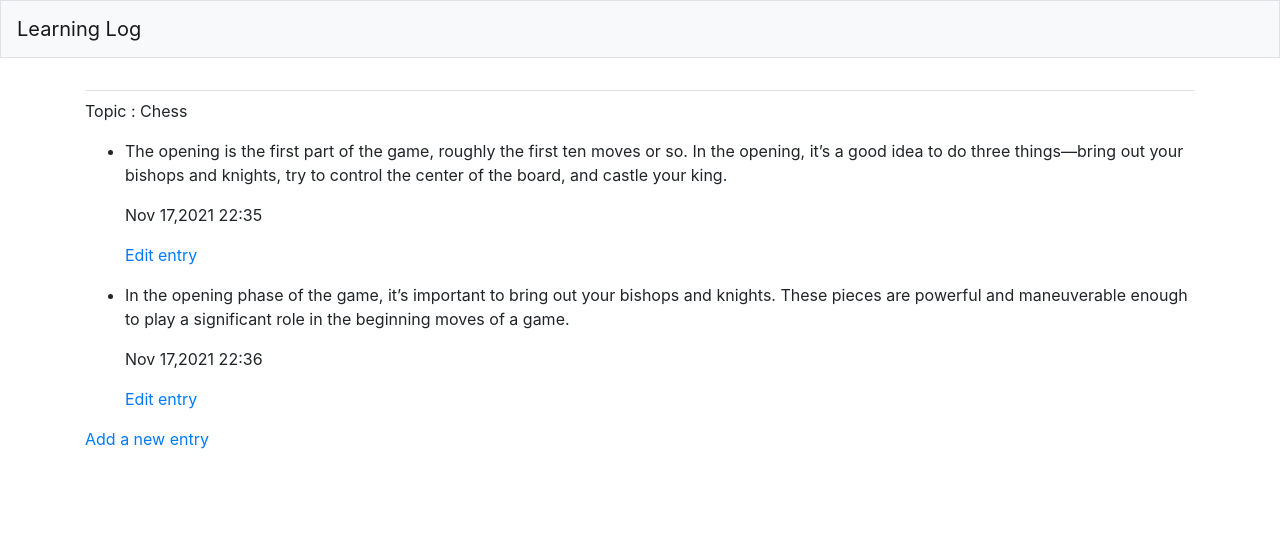
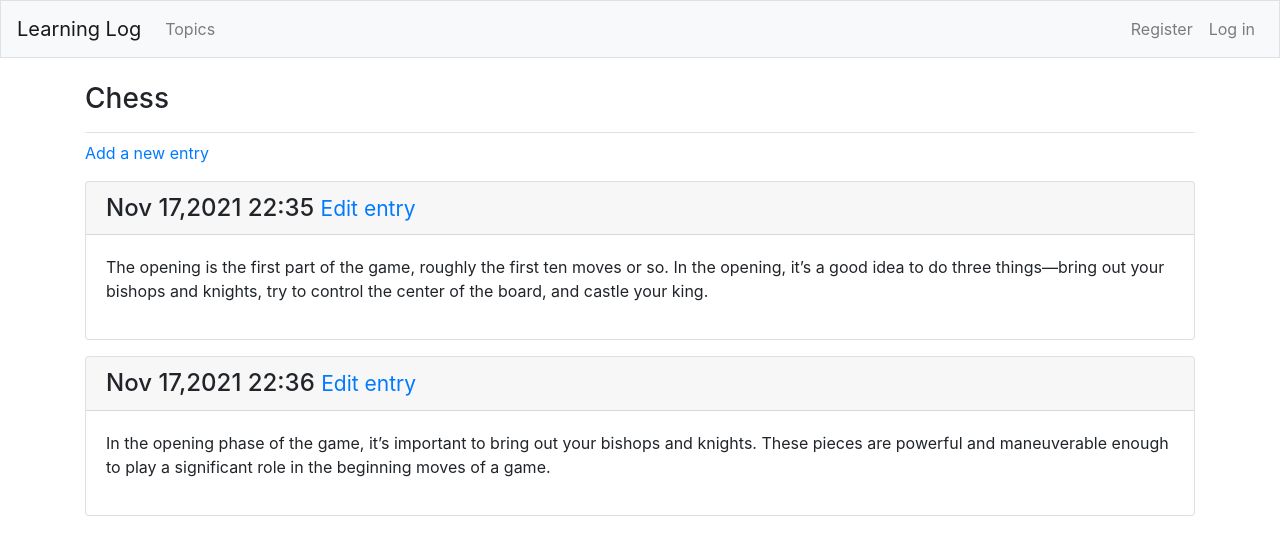
Before and after one commit to FrankXuxe/Django, a Django app: page /topics/1/ in a window 1280 px wide. Shown: the top 555 px of the page. Run offline with Django 3.2, Linux system fonts and the light colour scheme; a user stored in the database is signed in; data comes from the database, SQL or seed files in the repository; parts of the project's set-up code (start-up, migrations or seed data) failed here and were passed over; some libraries are stand-ins or nearby versions.

Commit message:
Final_Changes

```diff
--- a/MainApp/templates/mainapp/base.html
+++ b/MainApp/templates/mainapp/base.html
@@ -14,16 +14,16 @@
     <body>
 
         <nav class="navbar navbar-expand-md navbar-light bg-light mb-4 border">
-            <a class="navbar-brand" href="{% url 'learning_logs:index' %}">
+            <a class="navbar-brand" href="{% url 'MainApp:index' %}">
                         Learning Log</a>
             <button class="navbar-toggler" type="button" data-toggle="collapse"
                 data-target="#navbarCollapse" aria-controls="navbarcollapse"
                 aria-expanded="false" aria-label="Toggle navigation">
                 <span class="navbar-toggler-icon"></span></button>
-        <div class="collapse nav mr-auto">
+        <div class="collapse navbar-collapse" id="navbarCollapse">
             <ul class="navbar-nav mr-auto">
                 <li class="nav-item">
-                    <a class="nav-link" href="{% url 'learning_logs:topics' %}"></a></li>
+                    <a class="nav-link" href="{% url 'MainApp:topics' %}">Topics</a></li>
             </ul>
             <ul class="navbar-nav ml-auto">
                 {% if user.isauthenticated %}
@@ -35,7 +35,7 @@
                 </li>
                 {% else %}
                 <li class="nav-item">
-                    <a class=:"nav-link" href="{% url 'users:register' %}">register</a>
+                    <a class="nav-link" href="{% url 'users:register' %}">Register</a>
                 </li>
                 <li class="nav-item">
                     <a class="nav-link" href="{% url 'users:login' %}">Log in</a></li>
--- a/MainApp/templates/mainapp/index.html
+++ b/MainApp/templates/mainapp/index.html
@@ -1,4 +1,4 @@
-{% extends "learning_logs/base.html" %}
+{% extends "MainApp/base.html" %}
 
 {% block page_header %}
 
--- a/MainApp/templates/mainapp/topic.html
+++ b/MainApp/templates/mainapp/topic.html
@@ -1,26 +1,27 @@
 {% extends "MainApp/base.html" %}
 
+{% block page_header %}
+<h3>{{ topic }}</h3>
+{% endblock page_header %}
+
 {% block content %}
-
-
-
-<p>Topic : {{ topic }}</p>
-
-<ul>
-    {% for e in entries %}
-
-    <li>
-        <p>{{ e.text | linebreaks}}</p>
-        <p>{{ e.date_added | date:'M d,Y H:i' }}</p>
-        <p><a href="{% url 'MainApp:edit_entry' e.id %}">Edit entry</a></p>
-    </li>
-    {% empty %}
-    <li> There are no entries for this topic yet. </li>
-    {% endfor %}
-</ul>
-
 <p>
     <a href="{% url 'MainApp:new_entry' topic.id %}">Add a new entry</a>
 </p>
 
+{% for e in entries %}
+
+    <div class="card mb-3">
+        <h4 class="card-header">
+            {{ e.date_added | date:'M d,Y H:i' }}
+            <small><a href="{% url 'MainApp:edit_entry' e.id %}">Edit entry</a></small>
+        </h4>
+        <div class="card-body">
+            {{ e.text | linebreaks}}
+        </div>
+    </div>
+    {% empty %}
+        <p>There are no entries for this topic yet.</p>
+        {% endfor %}
+
 {% endblock content %}
```
Also changed, not shown: MainApp/templates/mainapp/topics.html (+9 -9 lines), users/templates/registration/login.html (+12 -13 lines).
